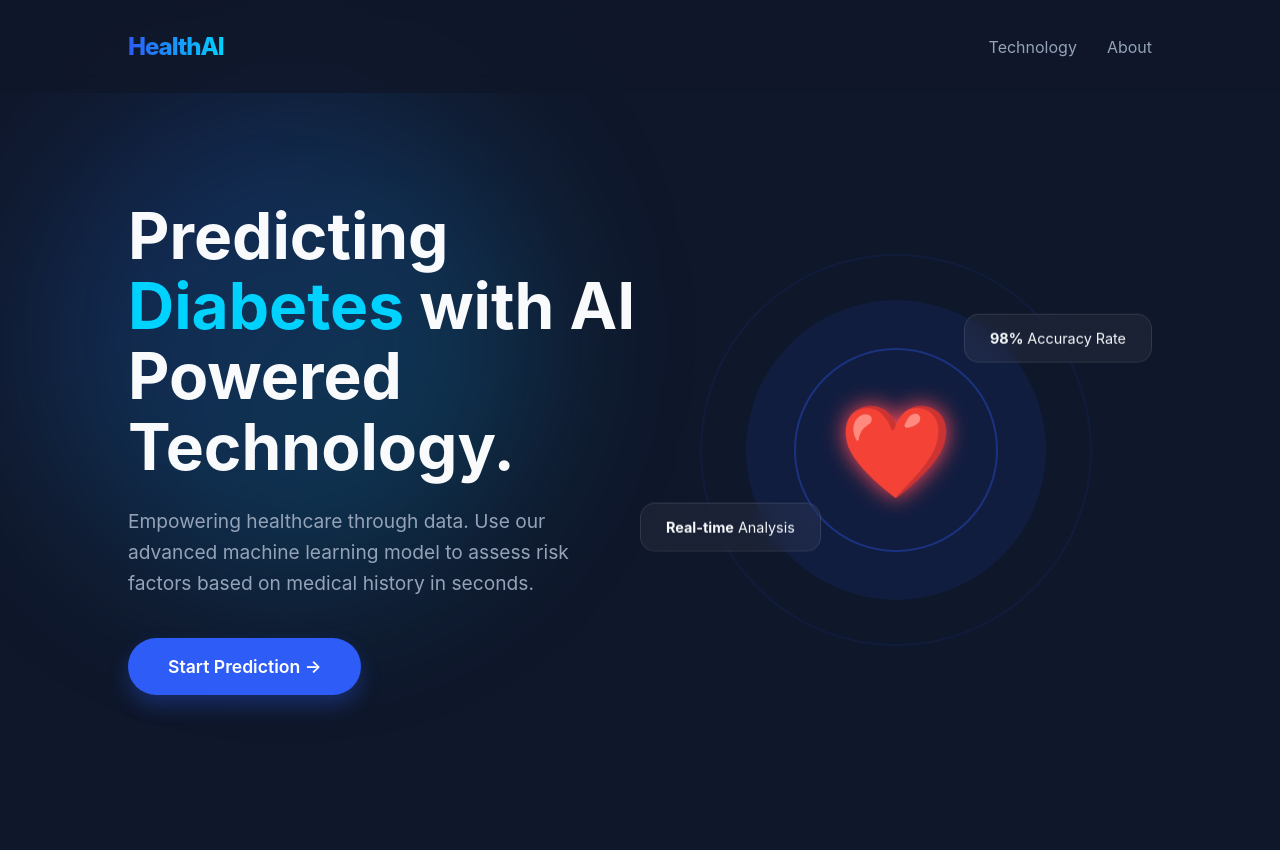
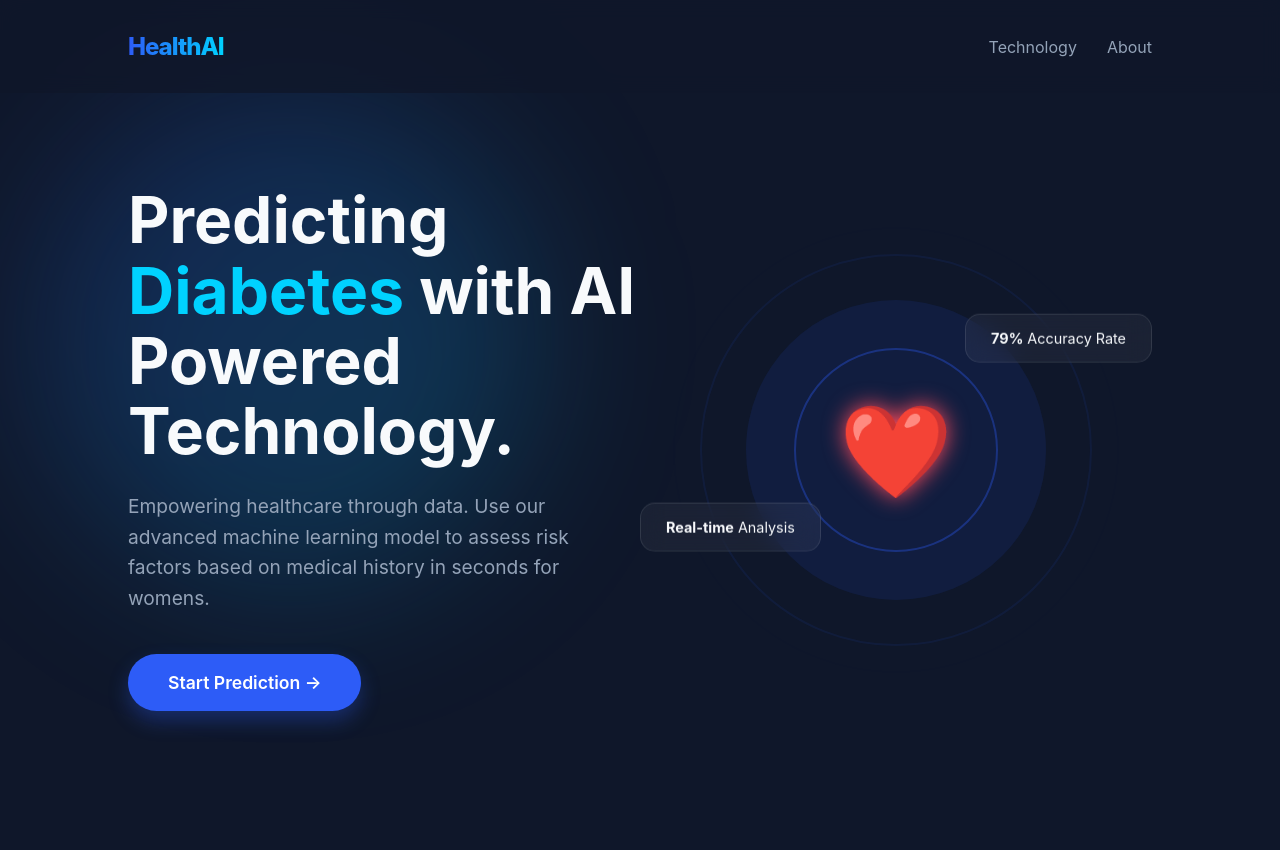
Before and after one commit to vivek85410/ML_projects, a Flask app: page / in a window 1280 px wide. Run offline with Flask 3, Linux system fonts and the light colour scheme; parts of the project's set-up code (start-up, migrations or seed data) failed here and were passed over.

Commit message:
Update index.html

```diff
--- a/Diabetes_prediction_project/templates/index.html
+++ b/Diabetes_prediction_project/templates/index.html
@@ -220,7 +220,7 @@
     <section class="hero">
         <div class="hero-content">
             <h1>Predicting <span>Diabetes</span> with AI Powered Technology.</h1>
-            <p>Empowering healthcare through data. Use our advanced machine learning model to assess risk factors based on medical history in seconds.</p>
+            <p>Empowering healthcare through data. Use our advanced machine learning model to assess risk factors based on medical history in seconds for womens.</p>
             <a href="/predictdata" class="cta-button">Start Prediction →</a>
         </div>
 
@@ -233,7 +233,7 @@
             </div>
 
             <div class="info-card card-1">
-                <strong>98%</strong> Accuracy Rate
+                <strong>79%</strong> Accuracy Rate
             </div>
             <div class="info-card card-2">
                 <strong>Real-time</strong> Analysis
```
